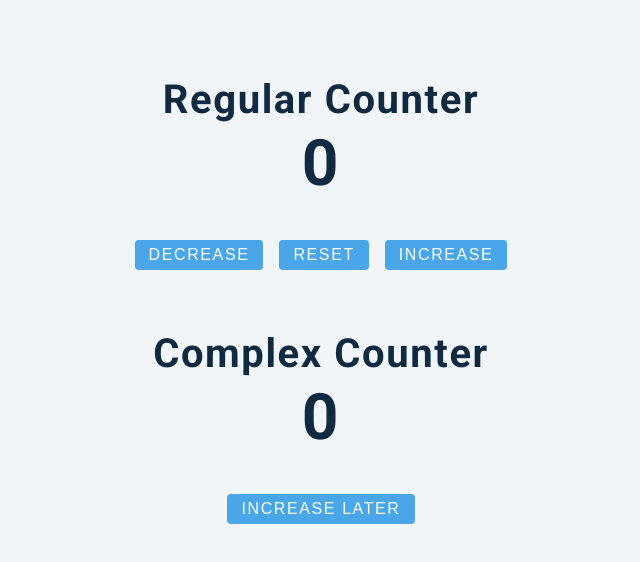
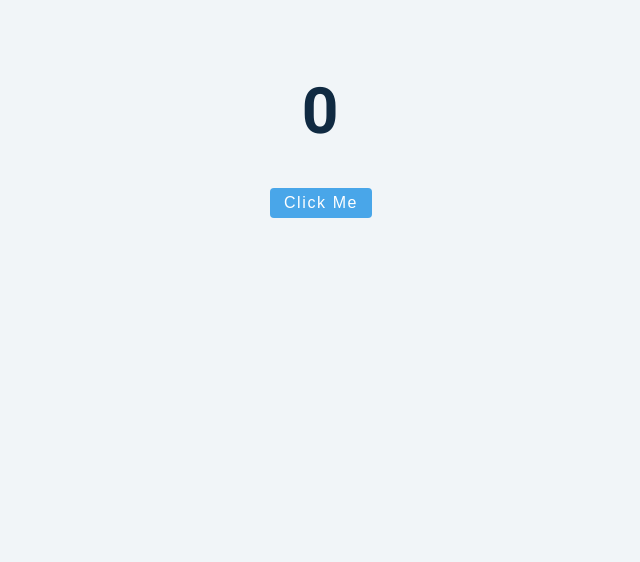
Before and after one commit to newdevmike22/Advanced-React, a React (Create React App) app in the folder practice/: page / in a window 1280 px wide. Shown: the top 562 px of the page, without its empty margins (319-959 px from the left). Built offline with nearby package versions, Linux system fonts and the light colour scheme.

Commit message:
Branch - 8
Branch - 8, useEffect basics.

```diff
--- a/practice/src/App.js
+++ b/practice/src/App.js
@@ -1,9 +1,9 @@
-import Counter from "./tutorial/1-useState/useState-counter";
+import UseEffect from "./tutorial/2-useEffect/useEffect-basics";
 
 const App = () => {
   return (
     <div className="container">
-      <Counter />
+      <UseEffect />
     </div>
   )
 }
--- a/practice/src/index.js
+++ b/practice/src/index.js
@@ -5,7 +5,5 @@ import App from './App';
 
 const root = ReactDOM.createRoot(document.getElementById('root'));
 root.render(
-  <React.StrictMode>
     <App />
-  </React.StrictMode>
 );
--- /dev/null
+++ b/practice/src/tutorial/2-useEffect/useEffect-basics.js
@@ -0,0 +1,18 @@
+import { useState, useEffect } from "react";
+
+const UseEffect = () => {
+    const [value, setValue] = useState(0);
+    useEffect(() => {
+        console.log("Call useEffect!");
+        document.title = `New Messages(${value})`;
+    })
+    console.log("Render Component");
+    return (
+        <div>
+            <h1>{value}</h1>
+            <button className="btn" onClick={() => setValue(value + 1)}>Click Me</button>
+        </div>
+    )
+}
+
+export default UseEffect;
```
